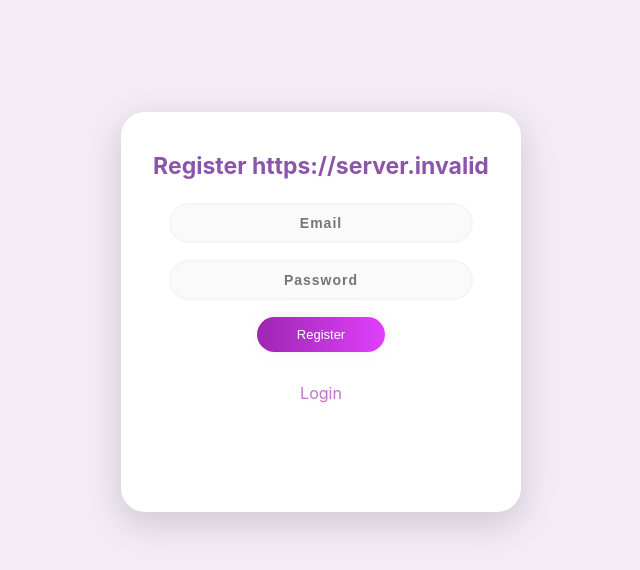
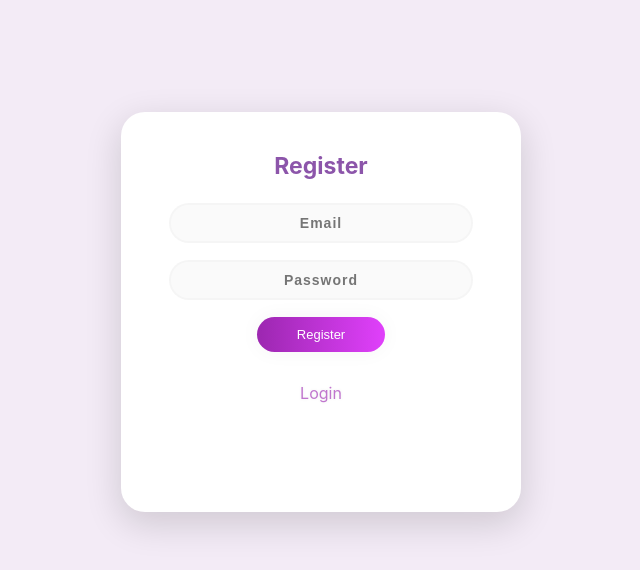
Before and after one commit to yash150411/react-authentication, a React (Create React App) app: page /Register in a window 1280 px wide. Shown: the top 570 px of the page, without its empty margins (319-959 px from the left). Built offline with nearby package versions, Linux system fonts and the light colour scheme; no server answers.

Commit message:
minor changes

```diff
--- a/src/page-components/login/index.js
+++ b/src/page-components/login/index.js
@@ -39,7 +39,7 @@ function Login() {
       <p className="login">Login</p>
       {message && <p className="message">{message}</p>}
       <form onSubmit={handleSubmit(handleLogin)} className="form1">
-        <input className="form-input" type="text" placeholder="Email" {...register('email', { required: true })}/>
+        <input className="form-input" type="email" name="email" id="email" placeholder="Email" {...register('email', { required: true })}/>
         <div className="form-errors">{errors.email && <p>Email is required.</p>}</div>
         <input className="form-input" type="password" placeholder="Password" {...register('password', { required: true })}/>
         <div className="form-errors">{errors.email && <p>Email is required.</p>}</div>
--- a/src/page-components/register/index.js
+++ b/src/page-components/register/index.js
@@ -112,7 +112,7 @@ function Register() {
 
   return (
     <div className="main">
-      <p className="login">Register {process.env.REACT_APP_API_URL}</p>
+      <p className="login">Register</p>
       {state.message && <p className="message">{state.message}</p>}
       <form onSubmit={handleSubmit(handleRegisterRequest)} className="form1">
         <input
```
